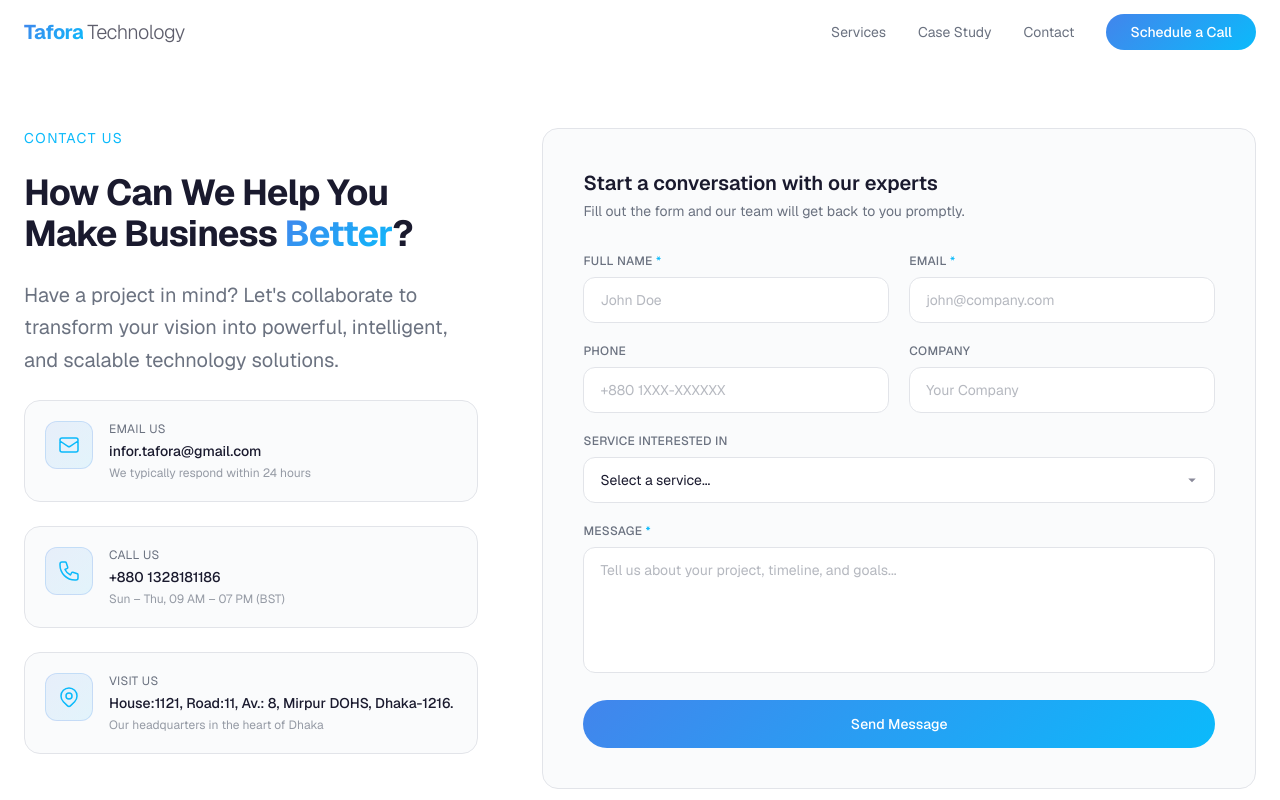
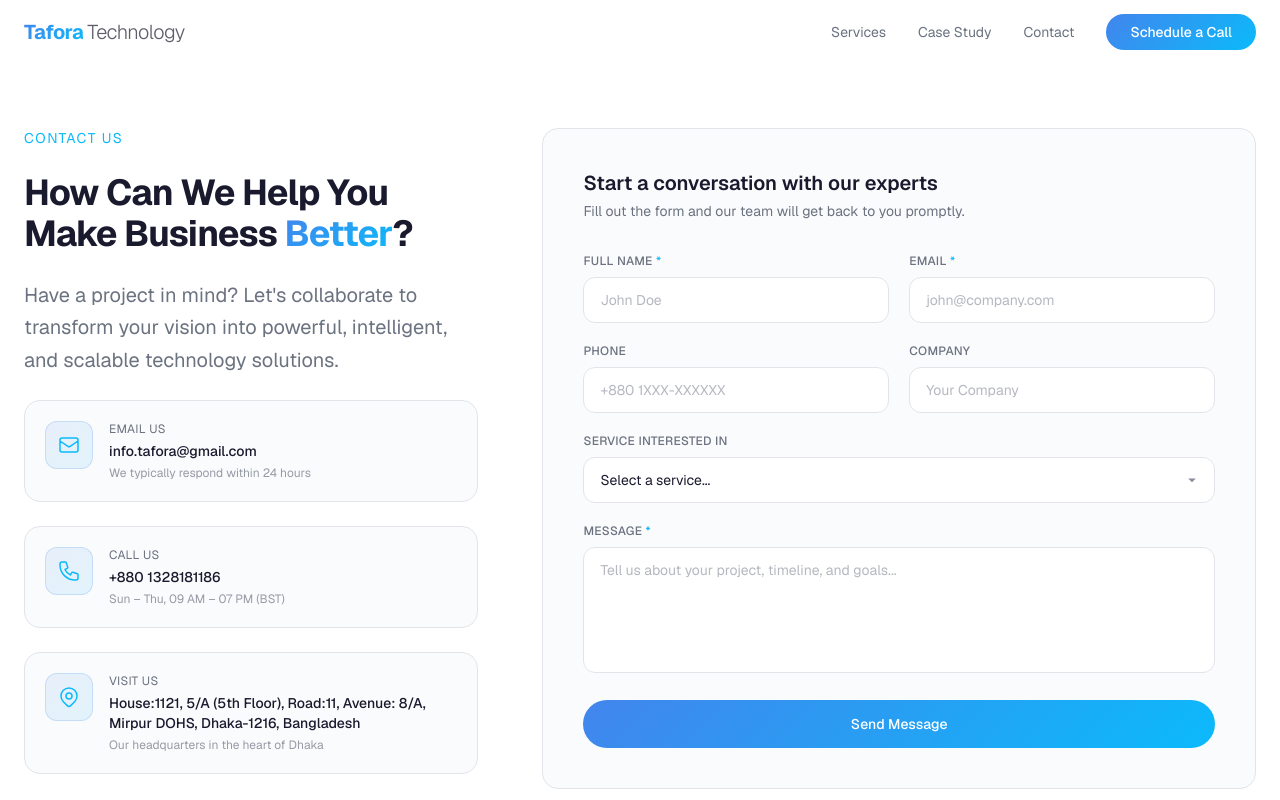
Before and after one commit to TaforaTech/tafora-technology-website, a Next.js app: page /contact in a window 1280 px wide. Shown: the top 800 px of the page. Built offline with nearby package versions, Linux system fonts and the light colour scheme.

Commit message:
feat: Update

```diff
--- a/src/app/contact/page.tsx
+++ b/src/app/contact/page.tsx
@@ -13,7 +13,7 @@ export const metadata: Metadata = {
 const contactInfo = [
   {
     label: "Email Us",
-    value: "infor.tafora@gmail.com",
+    value: "info.tafora@gmail.com",
     href: "mailto:infor.tafora@gmail.com",
     description: "We typically respond within 24 hours",
     icon: (
@@ -55,7 +55,7 @@ const contactInfo = [
   },
   {
     label: "Visit Us",
-    value: "House:1121, Road:11, Av.: 8, Mirpur DOHS, Dhaka-1216.",
+    value: "House:1121, 5/A (5th Floor), Road:11, Avenue: 8/A, Mirpur DOHS, Dhaka-1216, Bangladesh",
     href: "https://maps.google.com/?q=Dhaka+Bangladesh",
     description: "Our headquarters in the heart of Dhaka",
     icon: (
```
